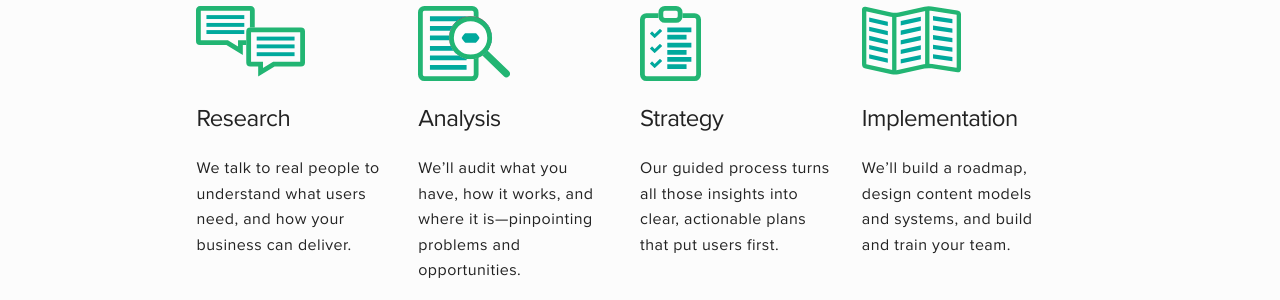
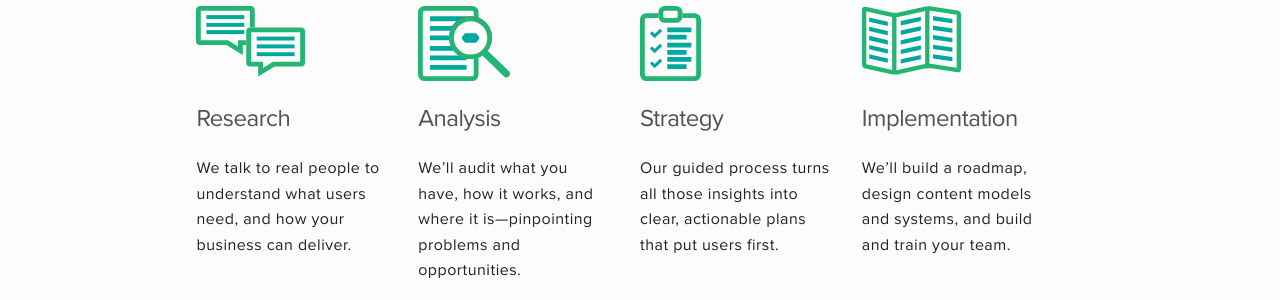
Before and after one commit to sarawb/sarawb.github.io, a Jekyll site: the page built from index.html, in a window 1280 px wide. Shown: the part 977-1277 px from the top of the page. Built offline with Jekyll 4.4.1, drawn with Linux system fonts in a browser that asks for light colours; some web fonts are replaced.

Commit message:
Add grey to h5 in consulting and research section

```diff
--- a/_includes/consulting-and-research.html
+++ b/_includes/consulting-and-research.html
@@ -14,7 +14,7 @@
             <div class="consulting-area-logo-div">
               <img src="images/research_icon.svg" alt="research_icon">
             </div>
-            <h5>Research</h5>
+            <h5 class="drk-grey">Research</h5>
             <p>
               We talk to real people to understand what users need, and how your business can deliver.
             </p>
@@ -23,7 +23,7 @@
             <div class="consulting-area-logo-div">
               <img src="images/analysis_icon.svg" alt="analysis_icon">
             </div>
-            <h5>Analysis</h5>
+            <h5 class="drk-grey">Analysis</h5>
             <p>
               We’ll audit what you have, how it works, and where it is—pinpointing problems and opportunities.
             </p>
@@ -34,7 +34,7 @@
             <div class="consulting-area-logo-div">
               <img src="images/strategy_icon.svg" alt="strategy_icon">
             </div>
-            <h5>Strategy</h5>
+            <h5 class="drk-grey">Strategy</h5>
             <p>
               Our guided process turns all those insights into clear, actionable plans that put users first.
             </p>
@@ -43,7 +43,7 @@
             <div class="consulting-area-logo-div">
               <img src="images/implementation_icon.svg" alt="implementation_icon">
             </div>
-            <h5>Implementation</h5>
+            <h5 class="drk-grey">Implementation</h5>
             <p>
               We’ll build a roadmap, design content models and systems, and build and train your team.
             </p>
```
